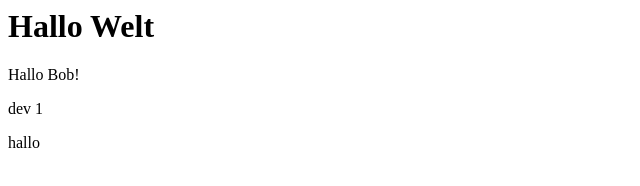
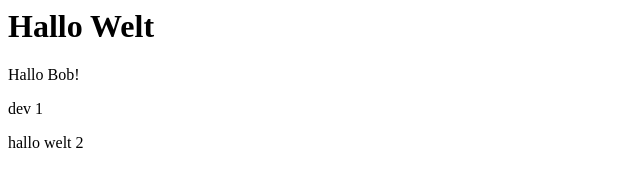
Before and after one commit to ckerst/test, a plain HTML site: page index.html in a window 1280 px wide. Shown: the full height of the page, 0-640 px from the left. Drawn offline with Linux system fonts and the light colour scheme.

Commit message:
welt hinzu

```diff
--- a/index.html
+++ b/index.html
@@ -1,4 +1,4 @@
 <h1>Hallo Welt</h1>
 <p>Hallo Bob!</p>
 <p>dev 1</p>
-<span>hallo</span>
+<span>hallo welt 2</span>
```
